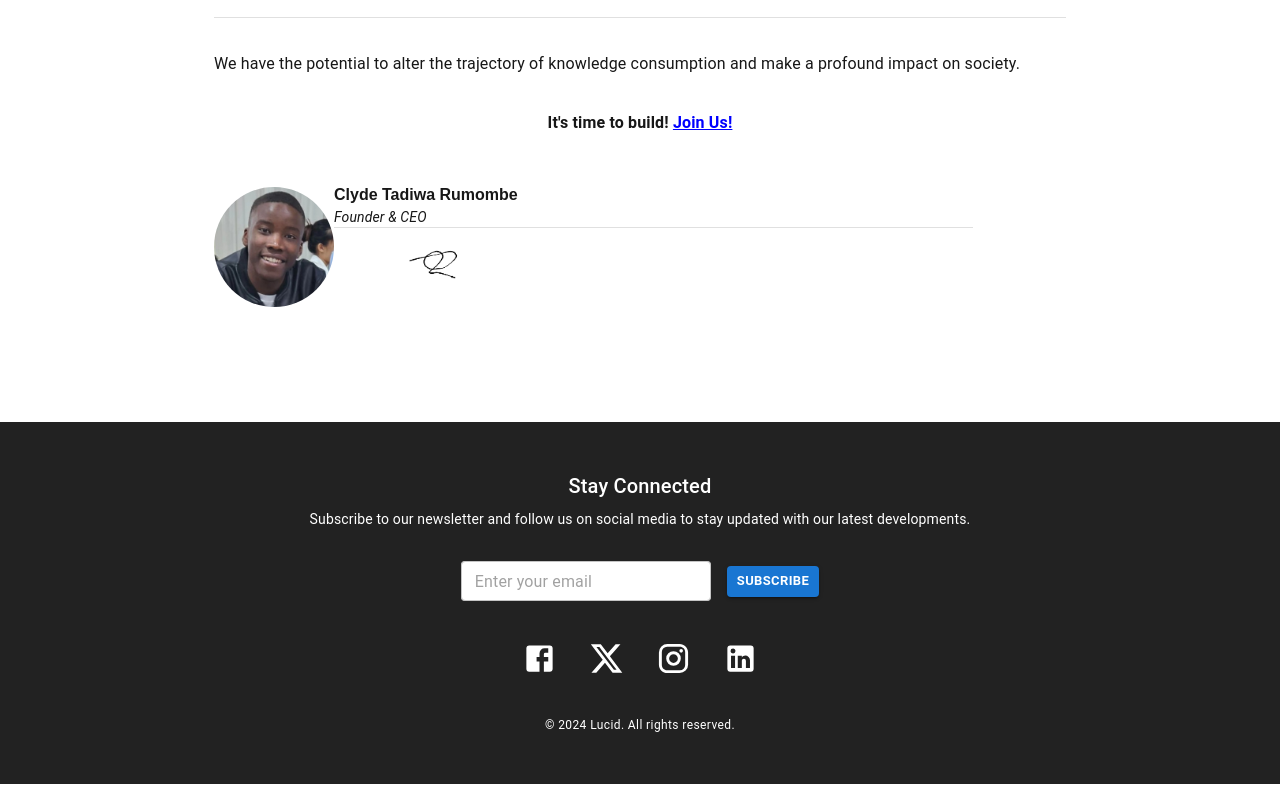
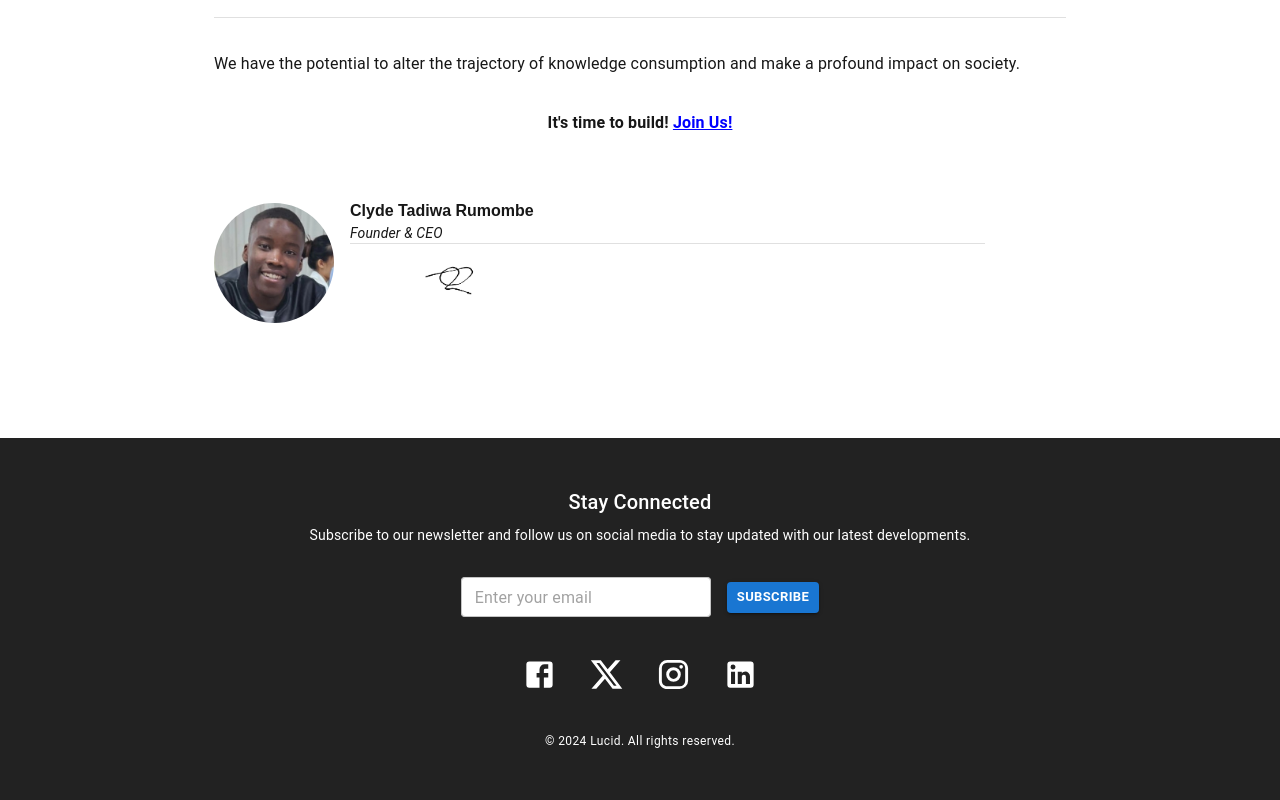
Before and after one commit to taa217/Lucid, a Next.js app: page /mission in a window 1280 px wide. Shown: the part 2142-2942 px from the top of the page. Built offline with nearby package versions, Linux system fonts and the light colour scheme.

Commit message:
Update page.js
grid spacig to 2

```diff
--- a/src/app/mission/page.js
+++ b/src/app/mission/page.js
@@ -322,7 +322,7 @@ import Image from 'next/image';
           </Typography>
 
           {/* CEO Image and Signature */}
-          <Grid container spacing={0} alignItems="center" sx={{ mt: 6 }}>
+          <Grid container spacing={2} alignItems="center" sx={{ mt: 6 }}>
            <Grid item xs="auto">
               <Avatar
                 alt="Clyde Tadiwa Rumombe"
```
